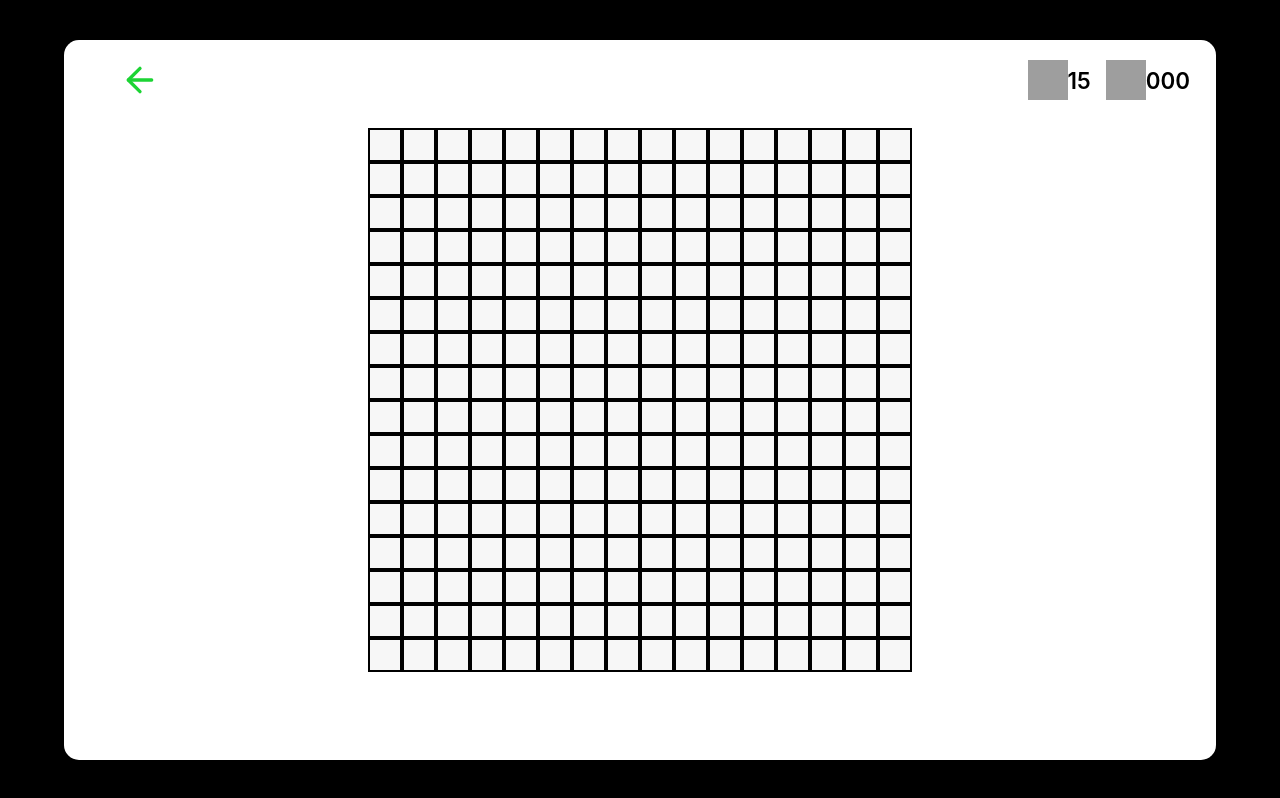
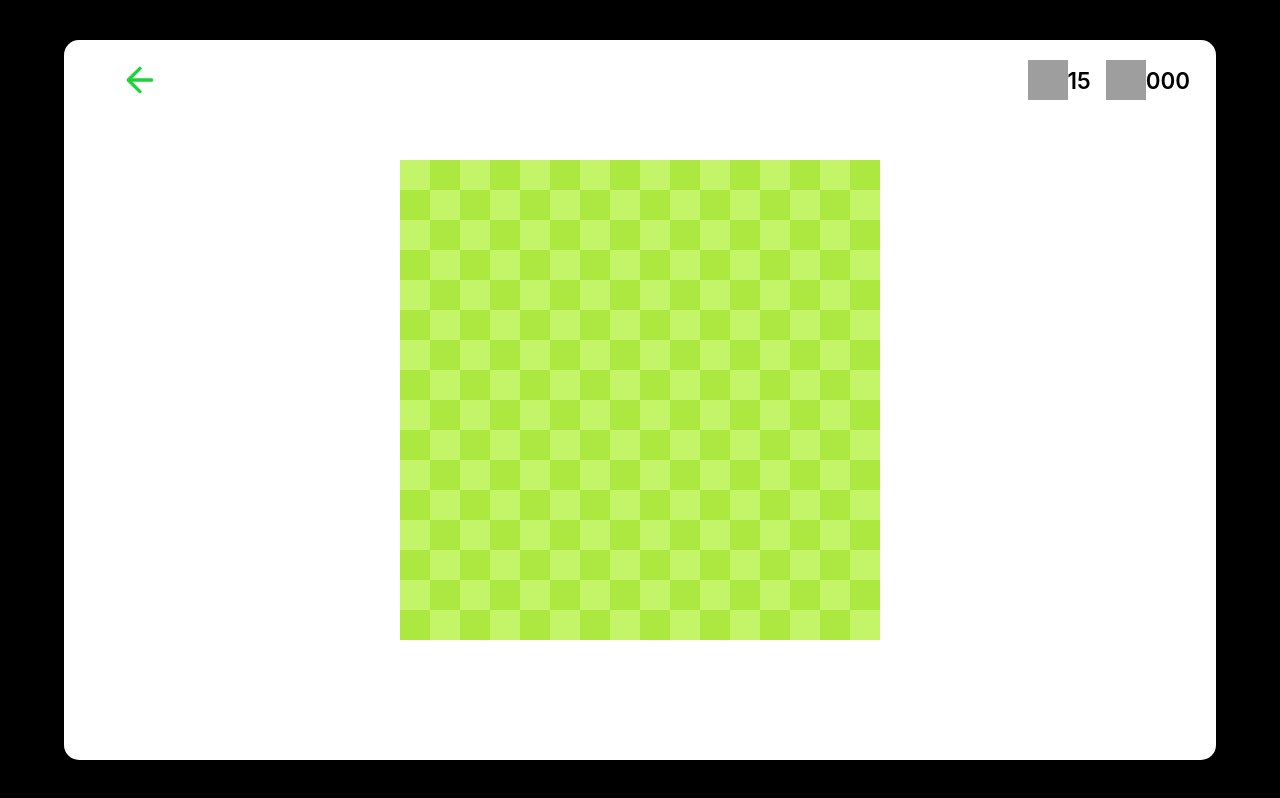
Before and after one commit to TJ72/minesweeper, a React (Create React App) app: page /medium in a window 1280 px wide. Built offline with nearby package versions, Linux system fonts and the light colour scheme; grey boxes are pictures that could not be loaded.

Commit message:
Complete the layout of blocks either in revealed or unrevealed state

```diff
--- a/src/components/Block.jsx
+++ b/src/components/Block.jsx
@@ -1,13 +1,23 @@
 import React from "react";
 import styled, { css } from "styled-components";
+import {
+  mineColor,
+  unrevealedBlock,
+  revealedBlock,
+} from "../utils/blockBackground";
+import reveal from "../utils/reveal";
 
 const Border = styled.div`
   display: flex;
   justify-content: center;
   align-items: center;
-  border: 2px solid black;
-  background: #f7f7f7;
   cursor: pointer;
+  background: ${(props) =>
+    props.revealed
+      ? props.value === "X"
+        ? mineColor()
+        : revealedBlock(props.indexSum)
+      : unrevealedBlock(props.indexSum)};
   ${(props) => {
     switch (props.rows) {
       case 8:
@@ -15,17 +25,19 @@ const Border = styled.div`
           width: 40px;
           height: 40px;
           font-size: 1.5rem;
+          font-weight: 600;
         `;
       default:
         return css`
           width: 30px;
           height: 30px;
           font-size: 1.4rem;
+          font-weight: 570;
         `;
     }
   }}
   &:hover {
-    opacity: 0.5;
+    opacity: 0.7;
   }
 `;
 
@@ -39,10 +51,12 @@ function Block({
   updateFlag,
   revealBlock,
 }) {
-  console.log("rows", rows);
   return (
     <Border
       rows={rows}
+      indexSum={r + c}
+      revealed={revealed}
+      value={value}
       onContextMenu={(e) => updateFlag(e, r, c)}
       onClick={() => {
         revealBlock(r, c);
--- /dev/null
+++ b/src/utils/blockBackground.js
@@ -0,0 +1,14 @@
+function mineColor() {
+  const colors = ["orange", "darkgreen", "cyan", "violet", "yellow"];
+  return colors[Math.floor(Math.random() * colors.length)];
+}
+
+function unrevealedBlock(indexSum) {
+  return indexSum % 2 === 1 ? "#ace83f" : "#c4f569";
+}
+
+function revealedBlock(indexSum) {
+  return indexSum % 2 === 1 ? "#f0cead" : "#e5c29f";
+}
+
+export { mineColor, unrevealedBlock, revealedBlock };
```
